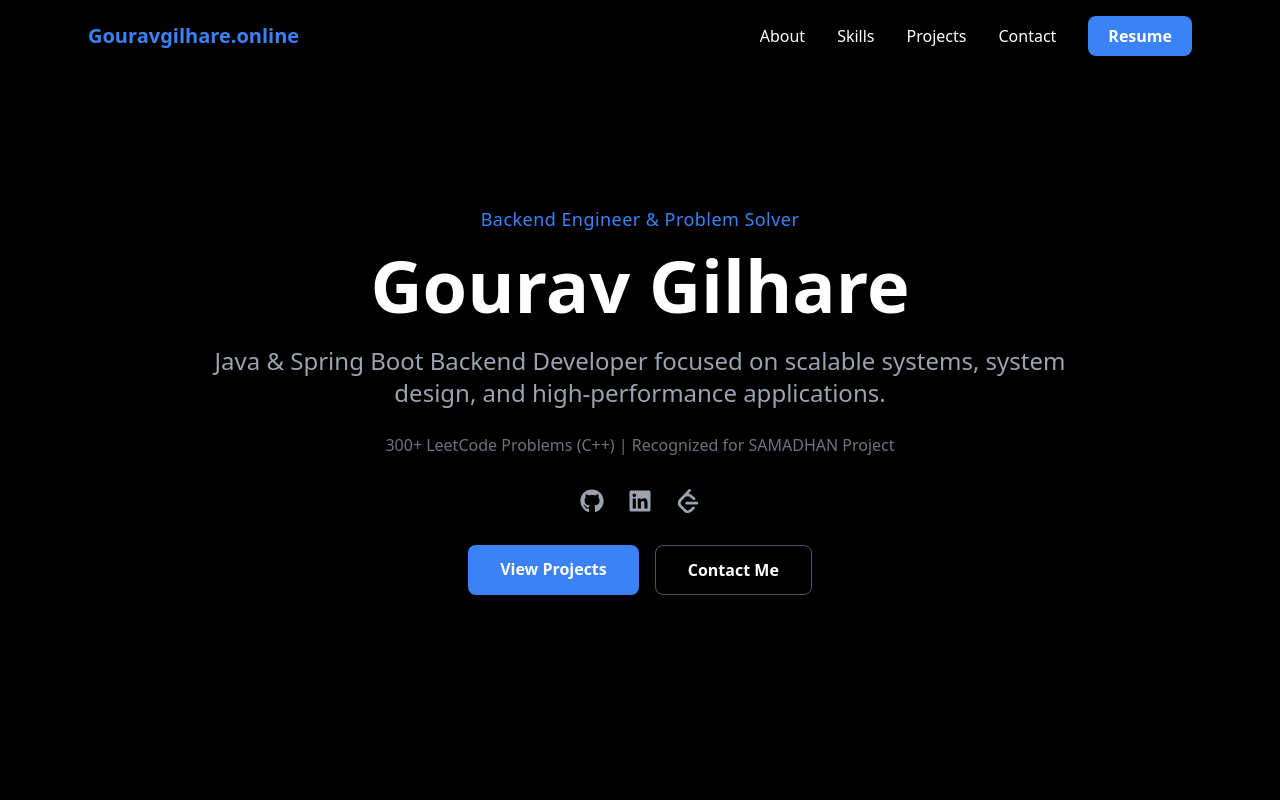
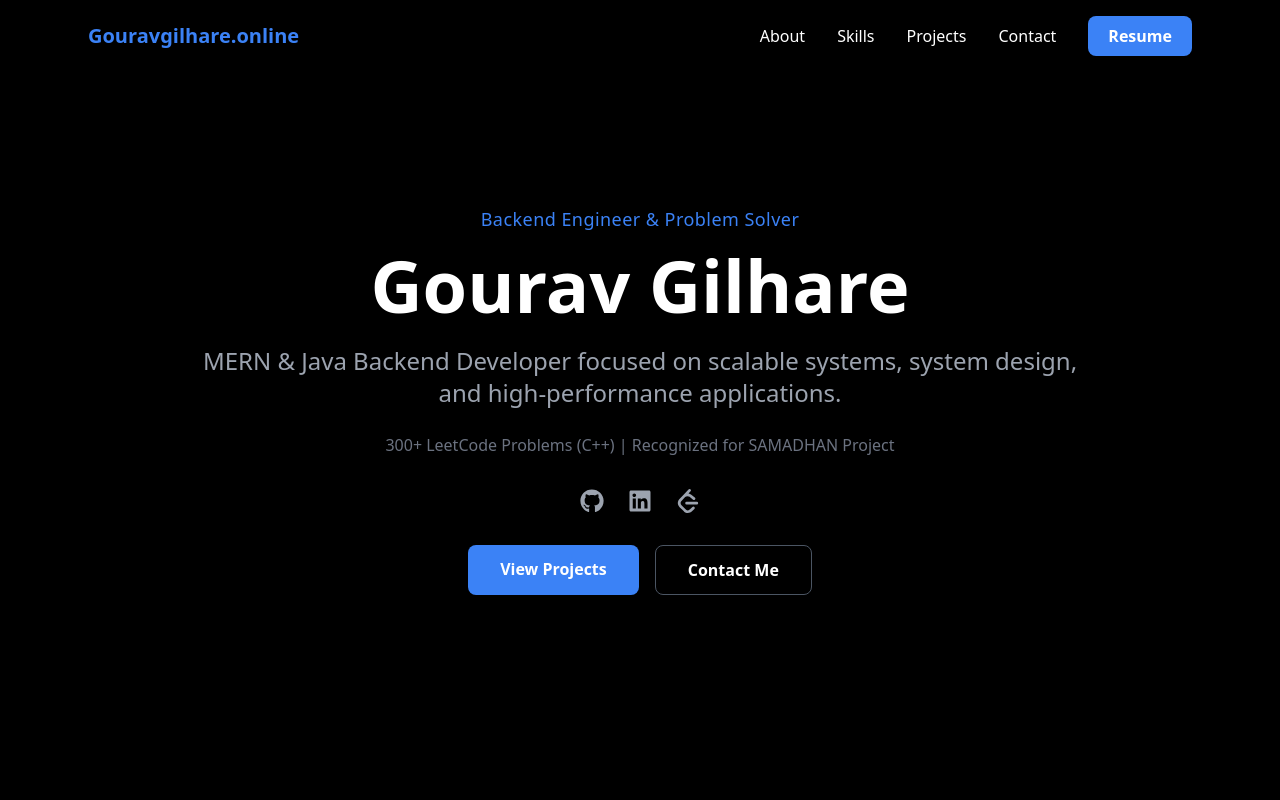
Before and after one commit to Gouravgilhare/Portfolio, a React (Vite) app: page / in a window 1280 px wide. Shown: the top 800 px of the page. Built offline with nearby package versions, Linux system fonts and the light colour scheme.

Commit message:
just frontend 6

```diff
--- a/src/components/Hero.jsx
+++ b/src/components/Hero.jsx
@@ -15,8 +15,8 @@ export default function Hero() {
 
         {/* One Liner */}
         <p className="text-xl md:text-2xl text-gray-400 mb-6">
-          Java & Spring Boot Backend Developer focused on scalable systems,
-          system design, and high-performance applications.
+          MERN & Java Backend Developer focused on scalable systems, system
+          design, and high-performance applications.
         </p>
 
         {/* Achievement Line */}
```
